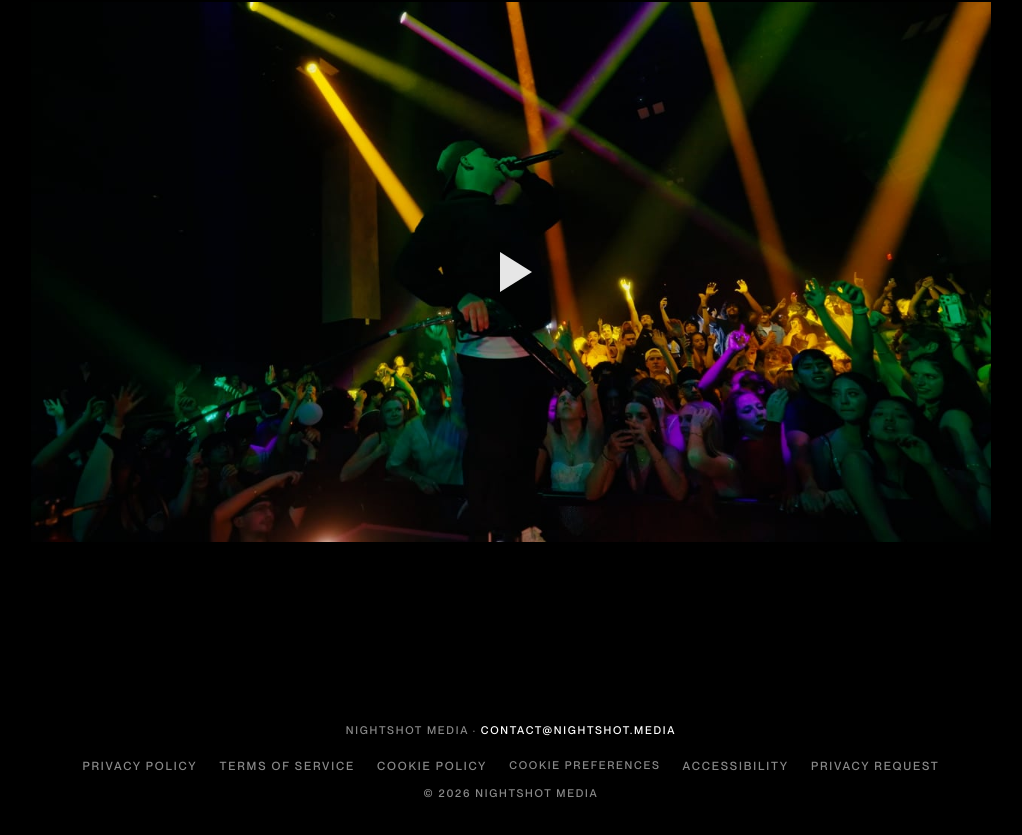
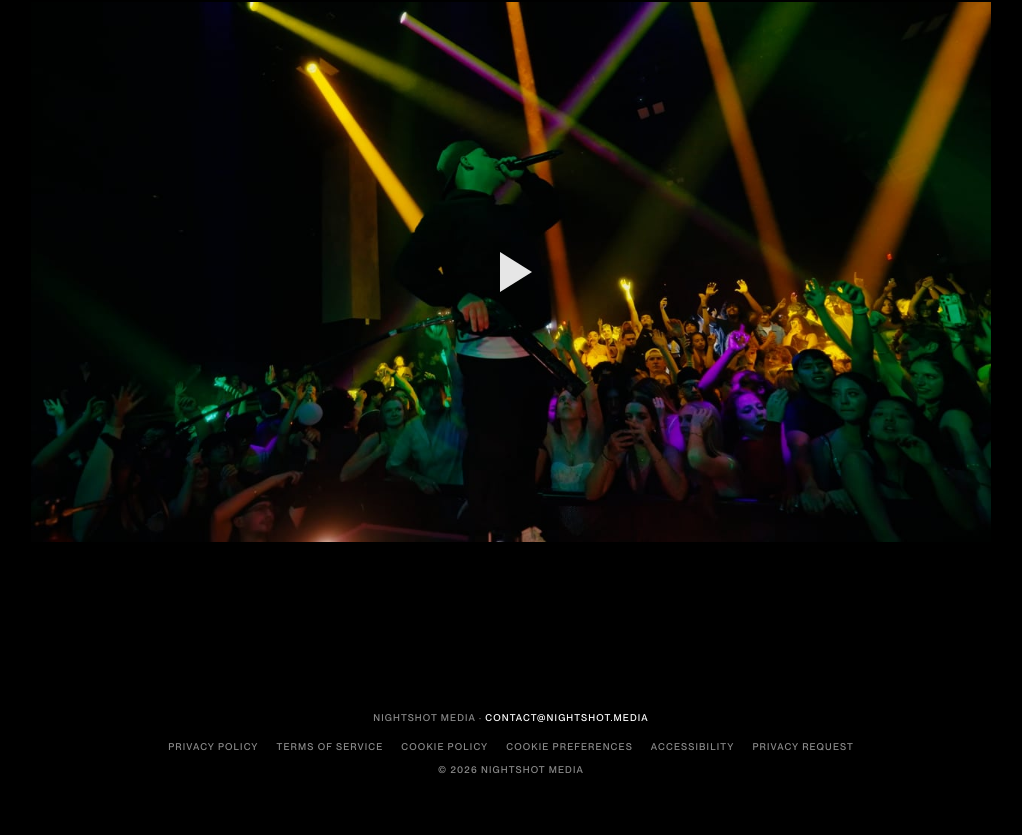
Before and after one commit to nightshot-media/NightShot-Media, a plain HTML site: page index.html in a window 1280 px wide. Shown: the part 5058-5893 px from the top of the page, without its empty margins (129-1151 px from the left). Drawn offline with Linux system fonts and the light colour scheme.

Commit message:
Make footer text smaller and consistent
Co-Authored-By: Claude Sonnet 5.5 <noreply@anthropic.com>
Claude-Session: https://claude.ai/code/session_01U8WK1ftabCnbC9nWZMufFf

```diff
--- a/style.css
+++ b/style.css
@@ -69,9 +69,9 @@ textarea { min-height: 150px; resize: vertical; }
 .btn:hover { opacity: .8; }
 
 /* Footer */
-footer { padding: 50px 24px 60px; font-size: 0.68rem; letter-spacing: 0.16em; text-transform: uppercase; color: var(--muted); }
+footer { padding: 38px 24px 44px; font-size: 0.6rem; letter-spacing: 0.12em; text-transform: uppercase; color: var(--muted); }
 footer a:hover { color: var(--text); }
-footer .copy { display: block; margin-top: 10px; }
+footer .copy { display: block; margin-top: 8px; }
 
 @media (max-width: 560px) {
   header { padding-top: 40px; }
@@ -94,8 +94,8 @@ a:focus-visible, button:focus-visible, input:focus-visible, textarea:focus-visib
 
 /* ---------- Footer legal links ---------- */
 footer .biz a { color: var(--text); }
-.legal-nav { display: flex; flex-wrap: wrap; justify-content: center; gap: 10px 22px; margin: 18px auto 0; max-width: 900px; }
-.legal-nav a, .linkbtn { color: var(--muted); }
+.legal-nav { display: flex; flex-wrap: wrap; justify-content: center; gap: 8px 18px; margin: 14px auto 0; max-width: 900px; }
+.legal-nav a, .linkbtn { color: var(--muted); font-size: 0.6rem; letter-spacing: 0.12em; font-weight: 500; }
 .legal-nav a:hover, .linkbtn:hover { color: var(--text); }
 .linkbtn { background: none; border: 0; padding: 0; font: inherit; letter-spacing: inherit; text-transform: inherit; cursor: pointer; }
 
```
